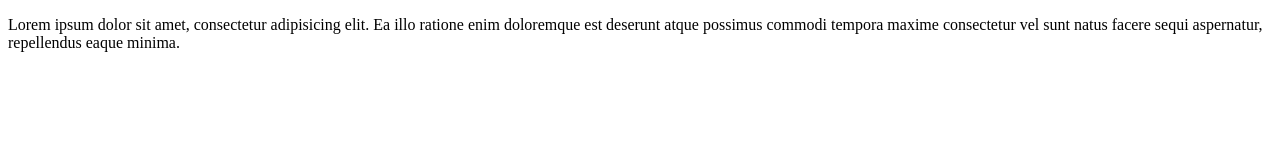
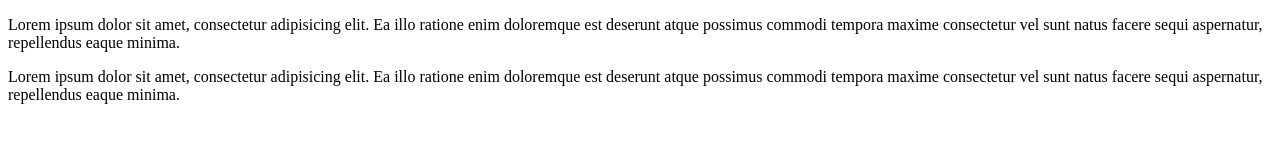
Before and after one commit to Hesolt/site, a plain HTML site: page index.html in a window 1280 px wide. Drawn offline with Linux system fonts and the light colour scheme.

Commit message:
second commit

```diff
--- a/index.html
+++ b/index.html
@@ -6,6 +6,7 @@
 </head>
 <body>
    <p>Lorem ipsum dolor sit amet, consectetur adipisicing elit. Ea illo ratione enim doloremque est deserunt atque possimus commodi tempora maxime consectetur vel sunt natus facere sequi aspernatur, repellendus eaque minima.</p>
+   <p>Lorem ipsum dolor sit amet, consectetur adipisicing elit. Ea illo ratione enim doloremque est deserunt atque possimus commodi tempora maxime consectetur vel sunt natus facere sequi aspernatur, repellendus eaque minima.</p>
 
 </body>
 </html>
```
